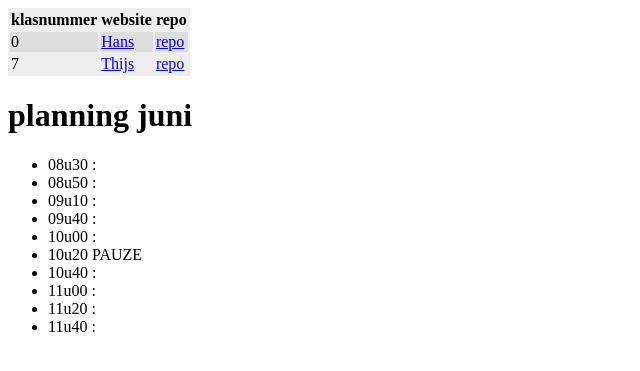
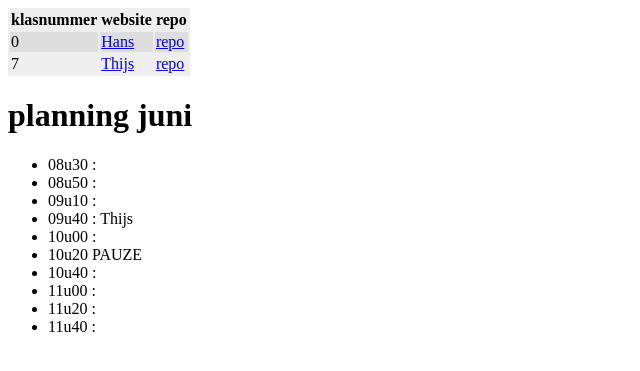
Before and after one commit to vbrh-immalle/vbrh-immalle.github.io, a Jekyll site: the page built from GIPWebsites2019-2020/index.md, in a window 1280 px wide. Shown: the top 371 px of the page, without its empty margins (0-640 px from the left). Built offline with Jekyll 4.4.1, drawn with Linux system fonts in a browser that asks for light colours; some web fonts are replaced.

Commit message:
Update index.md

```diff
--- a/GIPWebsites2019-2020/index.md
+++ b/GIPWebsites2019-2020/index.md
@@ -13,7 +13,7 @@ title: GIP Websites 2019-2020
 - 08u30 :
 - 08u50 :
 - 09u10 :
-- 09u40 :
+- 09u40 : Thijs
 - 10u00 :
 - 10u20 PAUZE
 - 10u40 :
```
